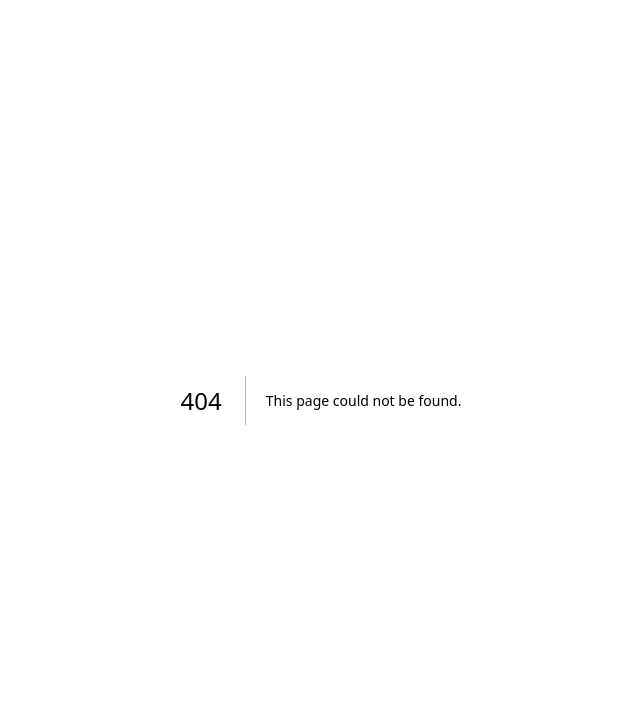
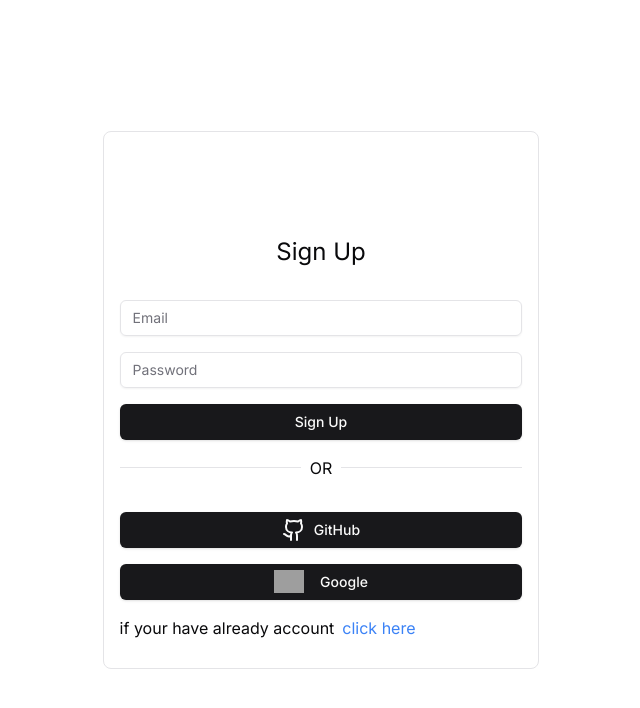
Before and after one commit to Anshul-251204/Twitter-Clone, a Next.js app: page /signup in a window 1280 px wide. Before the commit this address had no page. Shown: the top 708 px of the page, without its empty margins (319-959 px from the left). Built offline with nearby package versions, Linux system fonts and the light colour scheme; grey boxes are pictures that could not be loaded.

Commit message:
add Post modal

```diff
--- /dev/null
+++ b/src/app/addpost/page.tsx
@@ -0,0 +1,48 @@
+"use client";
+import { Button } from "@/components/ui/button";
+import { Textarea } from "@/components/ui/textarea";
+import { Clock, Image, MoveLeft, Plus } from "lucide-react";
+import { useRouter } from "next/navigation";
+import React, { useState } from "react";
+
+export default function page() {
+	const router = useRouter();
+
+	const [image, setImage] = useState<boolean>(false)
+
+	return (
+		<div className="sm:w-[40%] w-full h-screen sm:mx-[30%] p-4 ">
+			<div className=" w-full h-[10%] flex justify-between items-center border-b pr-4">
+				<Button onClick={() => router.replace("/")} variant={"ghost"}>
+					<MoveLeft />
+				</Button>
+			</div>
+
+			<Textarea
+				className="text-md h-[20%]"
+				placeholder="Write something you want to share..."
+			/>
+			<div className="p flex justify-between mt-4 ">
+				<div>
+					<Button
+					onClick={()=>setImage(!image)}
+					variant={"ghost"}>
+						<Image />
+					</Button>
+					<Button variant={"ghost"}>
+						<Clock />
+					</Button>
+				</div>
+				<Button>
+					Post <Plus size={"1.3rem"} className="ml-2" />
+				</Button>
+			</div>
+
+			{ image && <img
+				className=" w-full h-[50%] object-cover mt-4 rounded-lg"
+				src="https://plus.unsplash.com/premium_photo-1674326713073-418cd8b6a5e2?w=800&auto=format&fit=crop&q=60&ixlib=rb-4.0.3&ixid=M3wxMjA3fDB8MHxlZGl0b3JpYWwtZmVlZHwxN3x8fGVufDB8fHx8fA%3D%3D"
+				alt=""
+			/>}
+		</div>
+	);
+}
--- /dev/null
+++ b/src/app/signup/page.tsx
@@ -0,0 +1,48 @@
+import { Button } from "@/components/ui/button";
+import { Input } from "@/components/ui/input";
+import { Github } from "lucide-react";
+import Link from "next/link";
+import React from "react";
+
+export default function page() {
+	return (
+		<div className="w-full h-screen flex justify-center items-center p-4 ">
+			<div className="w-full h-[60%] sm:w-[35%] sm:h-[70%] border rounded-lg p-4 pt-[7%] ">
+				<h1 className=" text-2xl text-center p-4">Sign Up</h1>
+
+				<form>
+					<Input className=" my-4" placeholder="Email" />
+					<Input className=" my-4" placeholder="Password" />
+					<Button className="w-full">Sign Up</Button>
+					<div className="flex my-4 items-center justify-between">
+						<div className=" border-t w-[45%]"></div>
+						<p>OR</p>
+						<div className=" border-t w-[45%]"></div>
+					</div>
+					<Button className=" my-4 w-full">
+						{" "}
+						<Github className="mr-2" /> GitHub
+					</Button>{" "}
+					<Button className="w-full">
+						{" "}
+						<img
+							width="30"
+							height="30"
+							className="mr-4"
+							src="https://img.icons8.com/color/48/google-logo.png"
+							alt="google-logo"
+						/>{" "}
+						Google
+					</Button>
+				</form>
+
+				<div className="my-4 flex">
+					<p>if your have already account </p>
+					<Link className=" text-blue-500 ml-2 " href={"login"}>
+						click here
+					</Link>
+				</div>
+			</div>
+		</div>
+	);
+}
--- a/src/components/home/Home.tsx
+++ b/src/components/home/Home.tsx
@@ -1,13 +1,24 @@
+"use client";
 import React from "react";
 import Post from "../post/Post";
+import AddPost from "../post/AddPostHome";
+import { PenLine } from "lucide-react";
+import { useRouter } from "next/navigation";
+
 
 export default function Homee() {
+
+	const router = useRouter()
+
 	return (
-		<div className=" w-full sm:w-[40%]  overflow-x-auto no-scrollbar">
-
-
+		<div className=" w-full sm:w-[40%]   overflow-x-auto no-scrollbar">
+			<AddPost />
+			<button
+			onClick={()=>router.replace("/addpost")}
+			 className="sm:hidden fixed bottom-[10%] right-[5%] bg-blue-500 p-3 rounded-full ">
+				<PenLine />
+			</button>
 			<Post /> <Post /> <Post /> <Post />
-
 		</div>
 	);
 }
--- a/src/components/nav/DesktopNav.tsx
+++ b/src/components/nav/DesktopNav.tsx
@@ -1,5 +1,5 @@
 import { DesktopNavType } from "@/types/generalTypes";
-import { Contact, HomeIcon, Search, Settings, Twitter } from "lucide-react";
+import { Contact, HomeIcon, Plus, PlusCircle, Search, Settings, Twitter } from "lucide-react";
 import Link from "next/link";
 import { ModeToggle } from "../ModeToggle";
 
@@ -7,6 +7,7 @@
 	{ icon: <HomeIcon />, path: "/", text: "Home" },
 	{ icon: <Search />, path: "/search", text: "Search" },
 	{ icon: <Contact />, path: "/profile", text: "Profile" },
+	{ icon: <PlusCircle />, path: "/addpost", text: "Create" },
 	{ icon: <Settings />, path: "/setting", text: "Settings" },
 ];
 
--- /dev/null
+++ b/src/components/post/AddPostHome.tsx
@@ -0,0 +1,34 @@
+import { Plus } from "lucide-react";
+import { Button } from "../ui/button";
+
+
+export default function AddPostHome() {
+  return (
+		<div className="max-sm:hidden w-ful  h-[15%] border rounded-lg flex p-4 pt-2">
+
+
+
+			<div className="w-[15%] flex items-center ">
+				<img
+        className=" w-[50px] h-[50px] rounded-full "
+					src="https://images.unsplash.com/photo-1661174585122-83a2909163ad?w=800&auto=format&fit=crop&q=60&ixlib=rb-4.0.3&ixid=M3wxMjA3fDB8MHxlZGl0b3JpYWwtZmVlZHwxOXx8fGVufDB8fHx8fA%3D%3D"
+					alt=""
+				/>
+			</div>
+      <div className=" w-full flex flex-col ">
+
+        <div>
+          <input
+          className=" bg-background p-4 w-full outline-none border-b mb-2 "
+          placeholder="What's Happening"/>
+        </div>
+
+        <Button
+        variant={"outline"}
+        className="self-end "
+        >Add <Plus size={"1rem"}/> </Button>
+
+      </div>
+		</div>
+  );
+}
--- a/src/components/profile/Profile.tsx
+++ b/src/components/profile/Profile.tsx
@@ -31,7 +31,9 @@
 							<p className="mt-1 text-gray-500 ">@anshul_12</p>
 						</div>
 
-						<Button size={"lg"}>
+						<Button
+						variant={"outline"}
+						size={"lg"}>
 							<span className="text-lg mr-2 max-sm:hidden">
 								Edit{" "}
 							</span>{" "}
--- /dev/null
+++ b/src/components/ui/textarea.tsx
@@ -0,0 +1,24 @@
+import * as React from "react"
+
+import { cn } from "@/lib/utils"
+
+export interface TextareaProps
+  extends React.TextareaHTMLAttributes<HTMLTextAreaElement> {}
+
+const Textarea = React.forwardRef<HTMLTextAreaElement, TextareaProps>(
+  ({ className, ...props }, ref) => {
+    return (
+      <textarea
+        className={cn(
+          "flex min-h-[60px] w-full rounded-md border border-input bg-transparent px-3 py-2 text-sm shadow-sm placeholder:text-muted-foreground focus-visible:outline-none focus-visible:ring-1 focus-visible:ring-ring disabled:cursor-not-allowed disabled:opacity-50",
+          className
+        )}
+        ref={ref}
+        {...props}
+      />
+    )
+  }
+)
+Textarea.displayName = "Textarea"
+
+export { Textarea }
```
